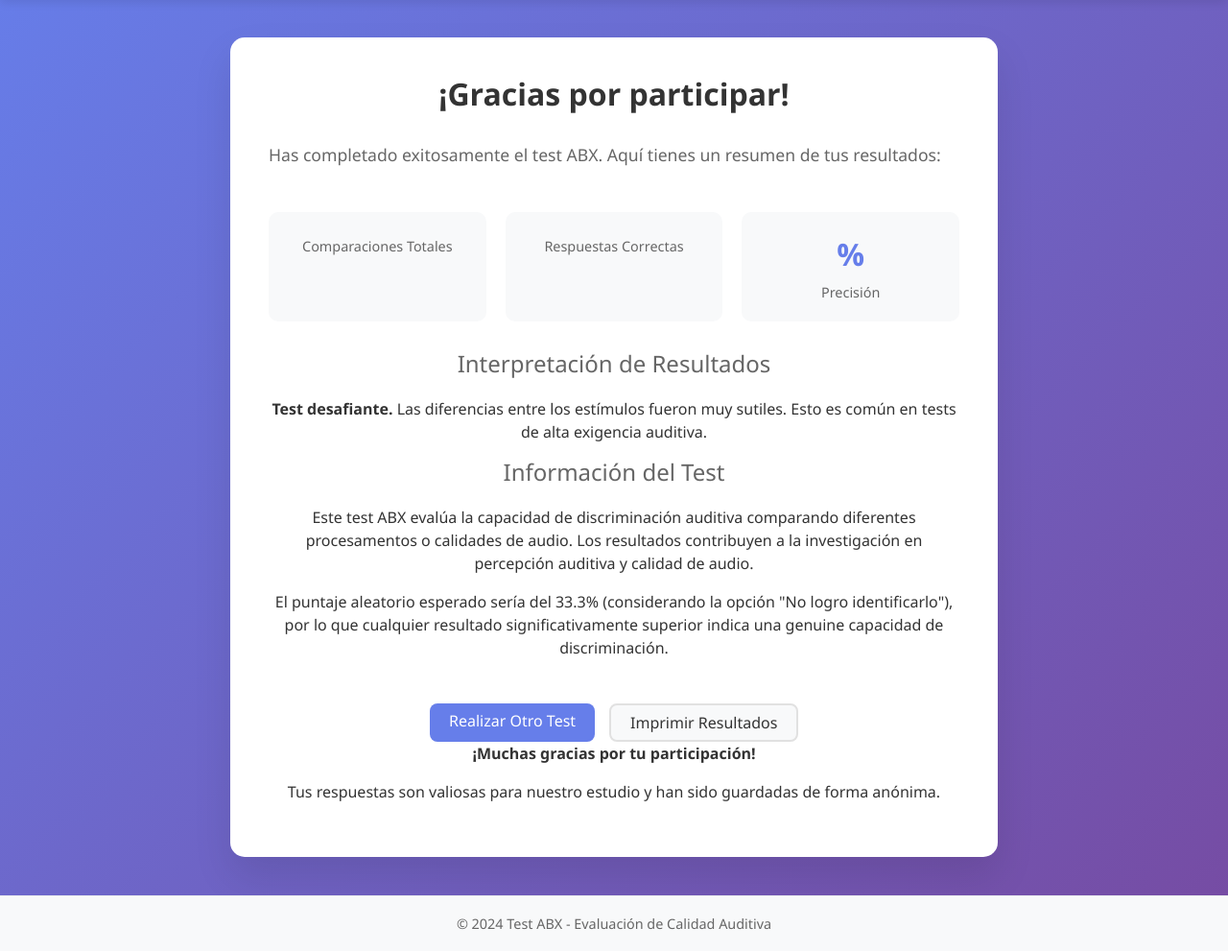
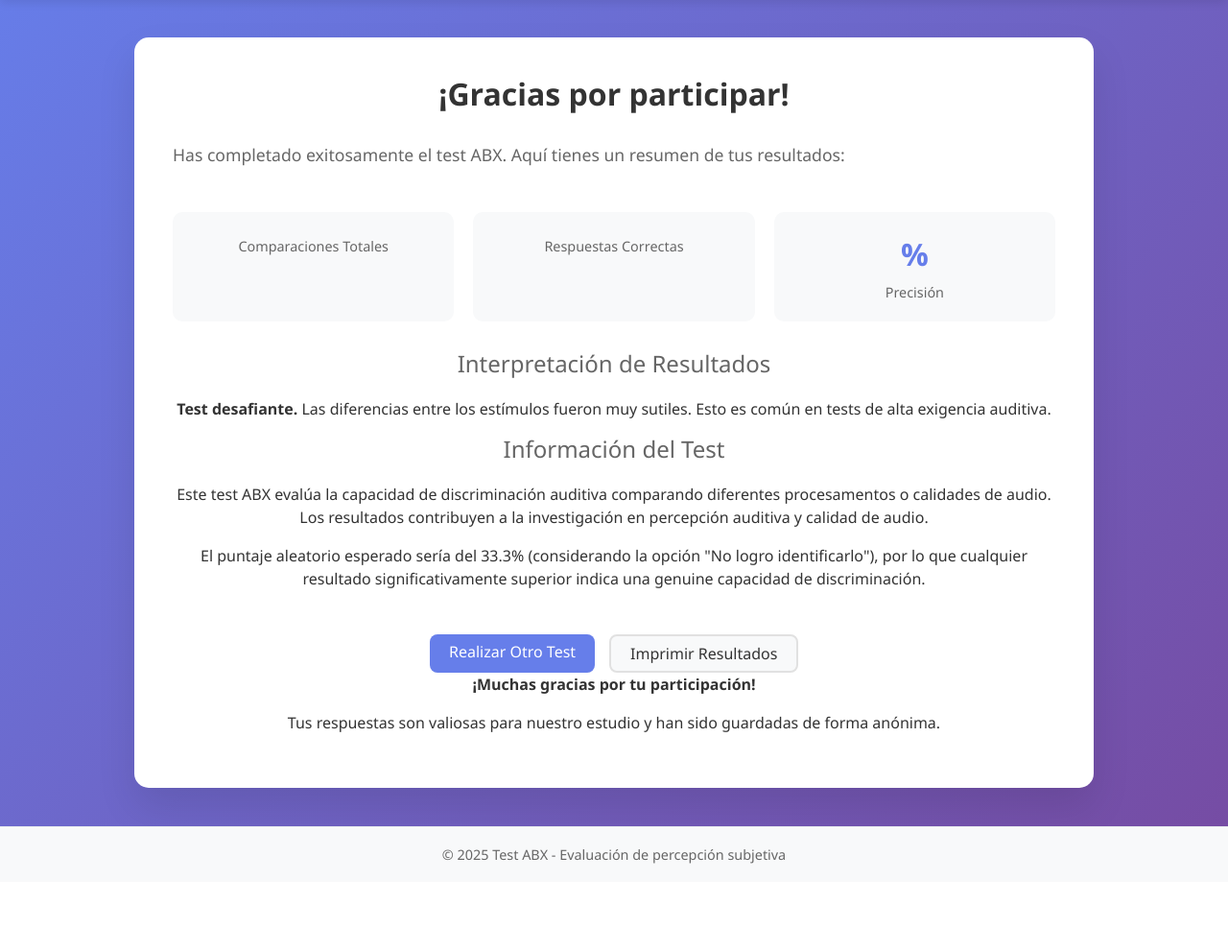
Before and after one commit to almarazj/simple-abx, a Python web app: template templates/results.html in a window 1280 px wide. Shown: the part 61-1052 px from the top of the page at 96% size. After the commit the page ends 961 px from the top, so only its background shows below. Run offline with Jinja, Linux system fonts and the light colour scheme; the template is opened without the code that fills it, so the values that code supplies are empty.

Commit message:
Fix: remove  on_event to init database, change footer year, increase welcome card max-width

```diff
--- a/app/core/app_factory.py
+++ b/app/core/app_factory.py
@@ -7,7 +7,7 @@
 from app.core.exceptions import setup_exception_handlers
 from app.web.web import web_router
 
-def create_app() -> FastAPI:
+def create_app(lifespan=None) -> FastAPI:
     """Factory para crear la aplicación FastAPI"""
 
     # Crear aplicación
@@ -18,6 +18,7 @@
         debug=settings.DEBUG,
         docs_url="/docs" if settings.DEBUG else None,
         redoc_url="/redoc" if settings.DEBUG else None,
+        lifespan=lifespan,  # <-- Agregado aquí
     )
 
     # Configurar logging
--- a/static/css/style.css
+++ b/static/css/style.css
@@ -174,7 +174,7 @@
     padding: 40px;
     box-shadow: 0 20px 40px var(--shadow-primary);
     width: 100%;
-    max-width: 800px;
+    max-width: 1000px;
     margin: 0 auto;
     text-align: center;
     transition: background 0.3s, box-shadow 0.3s;
--- a/templates/base.html
+++ b/templates/base.html
@@ -59,9 +59,8 @@
     {% block footer %}
     <footer class="main-footer">
         <div class="footer-container">
-            <p>&copy; 2024 Test ABX - Evaluación de Calidad Auditiva</p>
+            <p>&copy; 2025 Test ABX - Evaluación de percepción subjetiva</p>
             {% if config.DEBUG %}
-            <p><small>Modo desarrollo activo</small></p>
             {% endif %}
         </div>
     </footer>
```
Also changed, not shown: main.py (+8 -4 lines).
